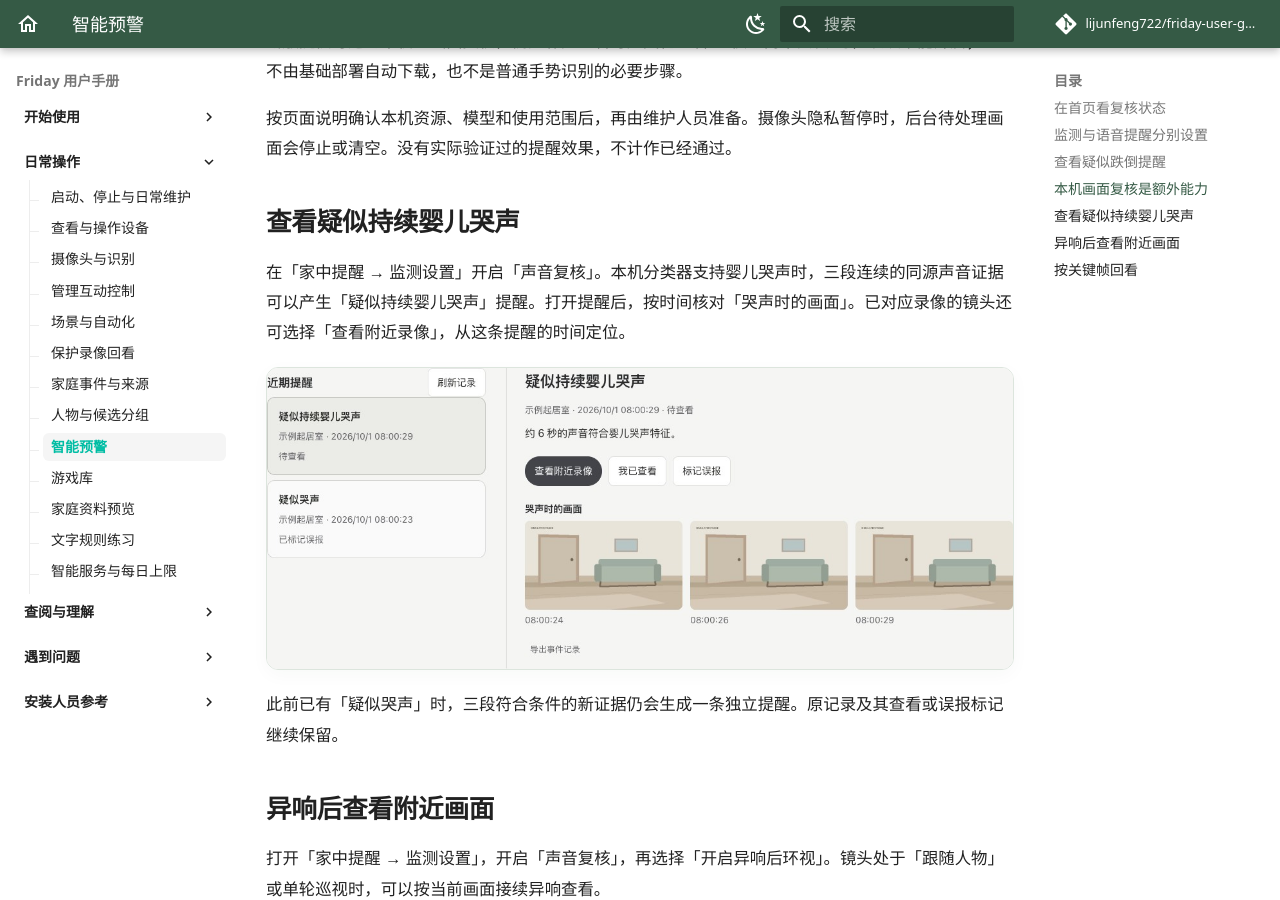
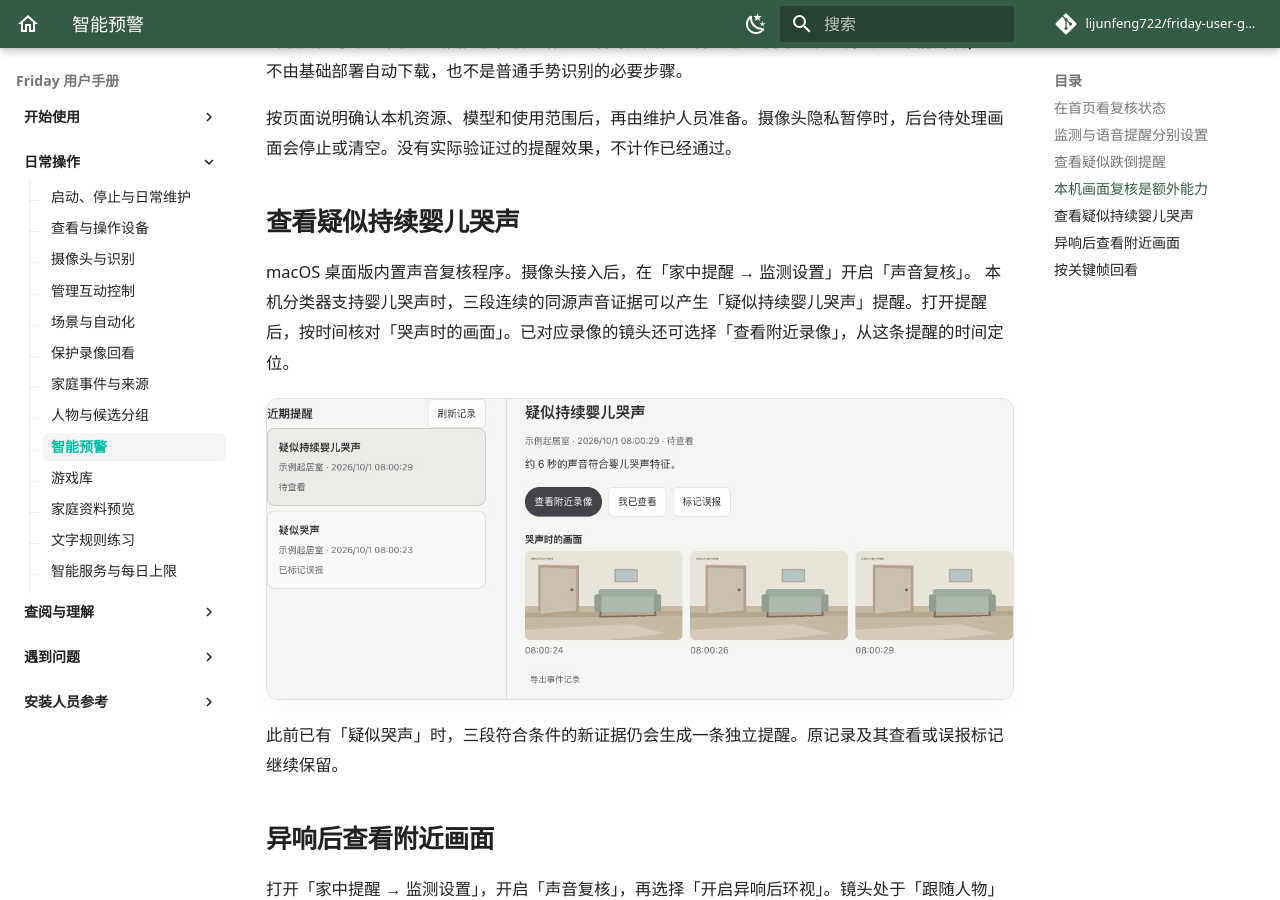
Before and after one commit to lijunfeng722/friday-user-guide, an MkDocs documentation site: the page built from docs/guides/safety.md, in a window 1280 px wide and 900 px high, scrolled down 1987 px. Built offline with MkDocs 1.6.1 and Material for MkDocs 9.7.7, drawn with Linux system fonts in a browser that asks for light colours; comment, search, counter and statistics services are not loaded.

Commit message:
文档：说明桌面版声音复核的开启方式

```diff
--- a/docs/guides/safety.md
+++ b/docs/guides/safety.md
@@ -32,7 +32,8 @@
 
 ## 查看疑似持续婴儿哭声
 
-在「家中提醒 → 监测设置」开启「声音复核」。本机分类器支持婴儿哭声时，三段连续的同源声音证据可以产生「疑似持续婴儿哭声」提醒。打开提醒后，按时间核对「哭声时的画面」。已对应录像的镜头还可选择「查看附近录像」，从这条提醒的时间定位。
+macOS 桌面版内置声音复核程序。摄像头接入后，在「家中提醒 → 监测设置」开启「声音复核」。
+本机分类器支持婴儿哭声时，三段连续的同源声音证据可以产生「疑似持续婴儿哭声」提醒。打开提醒后，按时间核对「哭声时的画面」。已对应录像的镜头还可选择「查看附近录像」，从这条提醒的时间定位。
 
 ![疑似持续婴儿哭声与前一条普通哭声，示例提醒](../assets/screenshots/friday-sustained-cry-review.jpg)
 
```
Also changed, not shown: USER_MANUAL.md (+4 -1 lines), docs/troubleshooting/faq.md (+2 -0 lines).
